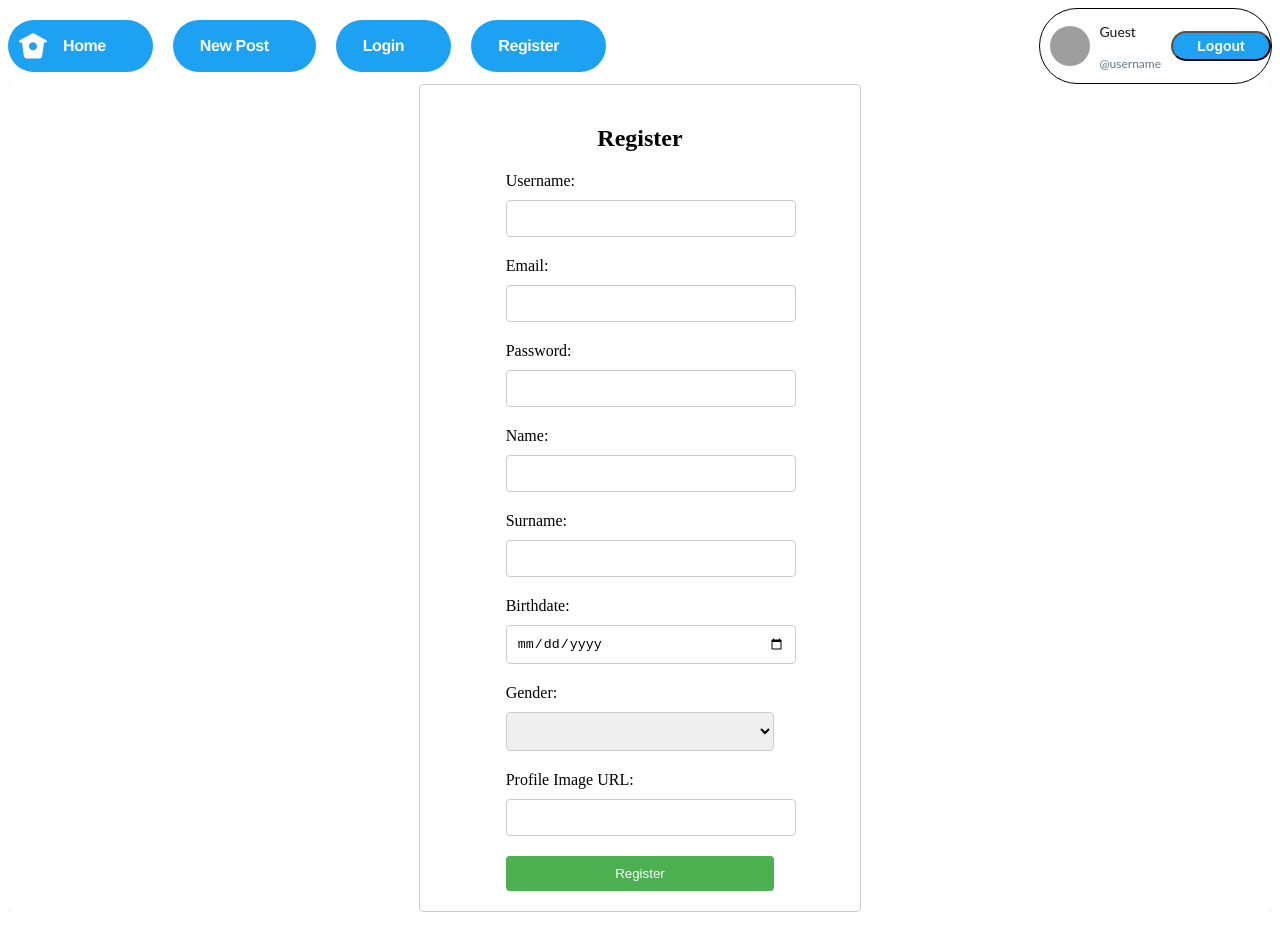
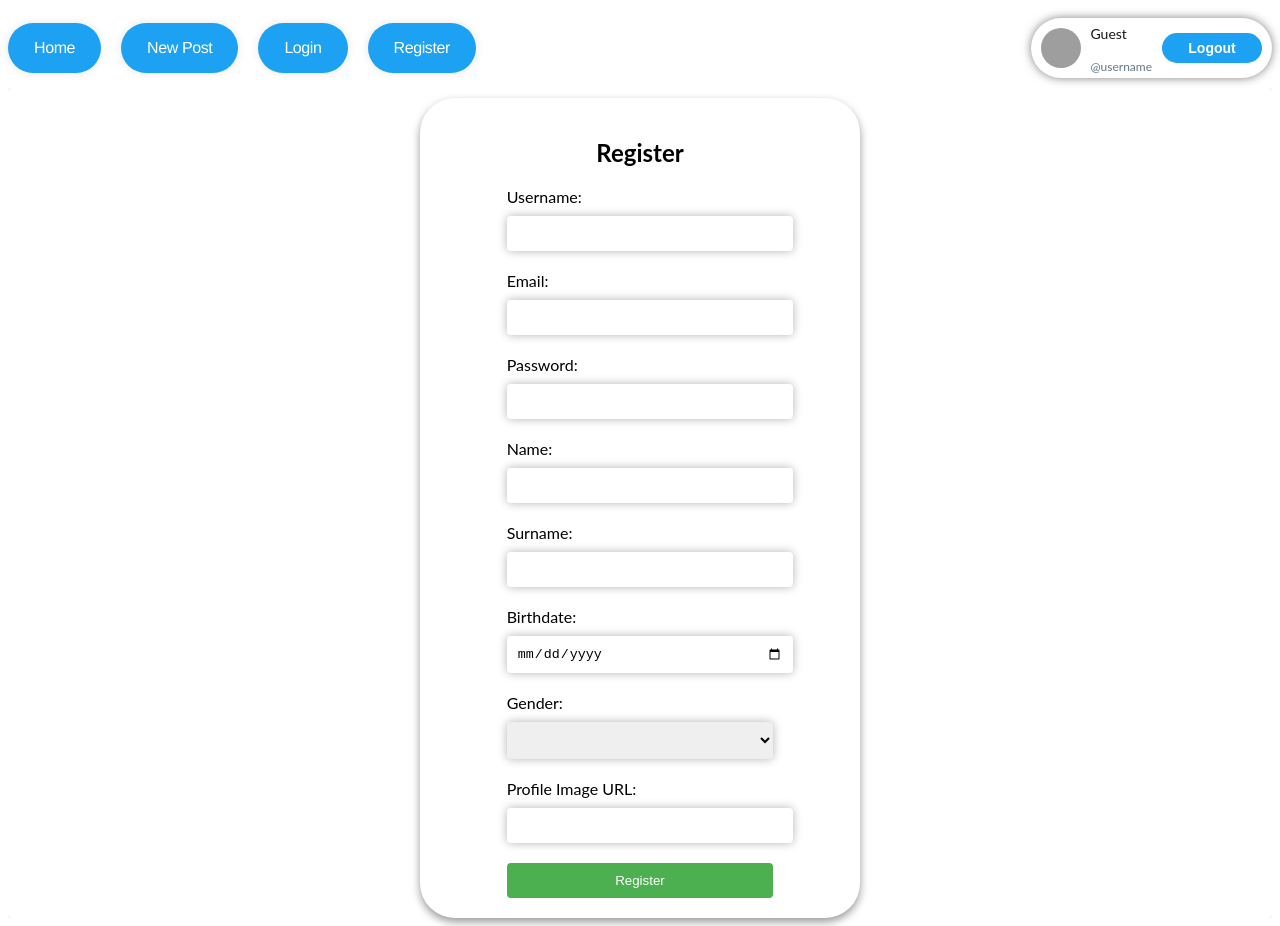
Before and after one commit to Berkayozgun/campfire-frontend, a Vue app: page /register in a window 1280 px wide. Built offline with nearby package versions, Linux system fonts and the light colour scheme; grey boxes are pictures that could not be loaded; what vue-tailwind would draw is missing.

Commit message:
Update styles in CreatePost.css and CustomHeader.css

```diff
--- a/src/components/CustomHeader.vue
+++ b/src/components/CustomHeader.vue
@@ -4,18 +4,6 @@
       <nav>
         <ul class="nav-links">
           <li class="home-link">
-            <svg
-              xmlns="http://www.w3.org/2000/svg"
-              width="28"
-              height="26"
-              viewBox="0 0 28 26"
-              fill="none"
-            >
-              <path
-                d="M27.225 7.1875L14.5938 0.371252C14.2225 0.171252 13.7763 0.171252 13.4063 0.371252L0.781258 7.1875C0.173758 7.5175 -0.0524924 8.275 0.275008 8.8825C0.500008 9.30125 0.931258 9.53875 1.37501 9.53875C1.57501 9.53875 1.78001 9.49125 1.96876 9.38875L2.88626 8.89375L4.87376 22.9563C5.14376 24.4738 6.51126 25.5338 8.19876 25.5338H19.8013C21.4888 25.5338 22.8563 24.4738 23.1288 22.9238L25.1138 8.8925L26.035 9.39C26.6413 9.71875 27.4 9.4925 27.7275 8.885C28.0563 8.2775 27.8275 7.51875 27.2225 7.19125L27.225 7.1875ZM14 17.2938C11.7563 17.2938 9.93751 15.475 9.93751 13.2313C9.93751 10.9875 11.7563 9.16875 14 9.16875C16.2438 9.16875 18.0625 10.9875 18.0625 13.2313C18.0625 15.475 16.2438 17.2938 14 17.2938Z"
-                fill="#fff"
-              />
-            </svg>
             <router-link class="home-text" to="/">Home</router-link>
           </li>
 
--- a/src/styles/CreatePost.css
+++ b/src/styles/CreatePost.css
@@ -3,7 +3,8 @@
   margin-top: 100px;
   padding: 20px;
   text-align: center;
-  border-radius: 4px;
+  border-radius: 15px;
+  box-shadow: 0 0 10px rgba(0, 0, 0, 0.2);
   display: flex;
   flex-direction: column;
   align-items: center;
@@ -25,9 +26,11 @@
 .input-field {
   width: 100%;
   padding: 10px;
+  margin: 8px 0;
   margin-bottom: 20px;
   border: 1px solid #ddd;
-  border-radius: 4px;
+  border-radius: 10px;
+  box-shadow: 0 0 5px rgba(0, 0, 0, 0.1);
   box-sizing: border-box;
 }
 
@@ -37,7 +40,8 @@
   background-color: #4caf50;
   color: white;
   border: none;
-  border-radius: 4px;
+  border-radius: 10px;
+  box-shadow: 0 0 5px rgba(0, 0, 0, 0.1);
   cursor: pointer;
   font-size: 16px;
 }
--- a/src/styles/CustomHeader.css
+++ b/src/styles/CustomHeader.css
@@ -1,6 +1,7 @@
 .twitter-header {
   display: flex;
   width: 100%;
+  height: 80px;
   background-color: #ffffff;
   flex-direction: column;
   font-family: Lato, sans-serif;
@@ -32,18 +33,17 @@
   margin-right: 20px;
   cursor: pointer;
   display: flex;
-  justify-content: center;
+  justify-content: space-between;
   align-items: center;
   flex-direction: row;
-  border: 1px solid transparent;
+  box-shadow: 0 0 10px rgba(0, 0, 0, 0.1);
   border-radius: 100px;
   padding: 5px 10px;
-  transition: all 0.2s ease-in-out;
   background-color: #1da1f2;
 }
 
 .nav-links li:hover {
-  color: #1da1f2;
+  color: #1d2;
 }
 
 .home-text {
@@ -52,10 +52,9 @@
   font-family: Helvetica Neue, Helvetica, Arial, sans-serif;
   font-size: 1.1875rem;
   font-style: normal;
-  font-weight: 700;
+  font-weight: 500;
   line-height: normal;
   letter-spacing: -0.025em;
-  margin-right: 20px;
   cursor: pointer;
   display: flex;
   justify-content: center;
@@ -65,7 +64,6 @@
   border-radius: 100px;
   padding: 10px 15px;
   transition: all 0.2s ease-in-out;
-  background-color: #1da1f2;
 }
 
 .home-link .new-post-link .login-link .register-link {
@@ -91,8 +89,9 @@
 
 .user-actions {
   display: flex;
+  height: 60px;
   align-items: center;
-  border: 1px solid #000;
+  box-shadow: 0 0 10px rgba(0, 0, 0, 0.5);
   border-radius: 50px;
   padding-left: 10px;
 }
@@ -118,12 +117,13 @@
 .user-data {
   display: flex;
   flex-direction: column;
+  align-items: flex-start;
 }
 
 .username {
   font-size: 14px;
   color: #14171a;
-  margin-bottom: 4px;
+  margin-bottom: 5px;
 }
 
 .user-bio {
@@ -158,12 +158,14 @@
   width: 100px;
   height: 30px;
   border-radius: 100px;
+  border: none;
   background-color: #1da1f2;
   color: #ffffff;
   font-size: 14px;
   font-weight: bold;
   text-decoration: none;
   cursor: pointer;
+  margin-right: 10px;
 }
 
 .logout-button:hover {
--- a/src/views/LoginForm.vue
+++ b/src/views/LoginForm.vue
@@ -3,10 +3,10 @@
     <h1>Login</h1>
     <form @submit.prevent="login">
       <label for="username">Username:</label>
-            <input type="text" id="username" v-model="username" required>
+      <input class="name-input" type="text" id="username" v-model="username" required />
       <label for="password">Password:</label>
-            <input type="password" id="password" v-model="password" required>
-            <button type="submit">Login</button>
+      <input class="pw-input" type="password" id="password" v-model="password" required />
+      <button class="submit-button" type="submit">Login</button>
     </form>
   </div>
 </template>
@@ -15,17 +15,17 @@
 export default {
   data() {
     return {
-            username: '',
-            password: ''
+      username: "",
+      password: "",
     };
   },
   methods: {
     async login() {
       try {
-                const response = await fetch('http://127.0.0.1:5000/login', {
-                    method: 'POST',
+        const response = await fetch("http://127.0.0.1:5000/login", {
+          method: "POST",
           headers: {
-                        'Content-Type': 'application/json',
+            "Content-Type": "application/json",
           },
           body: JSON.stringify({
             username: this.username,
@@ -38,40 +38,48 @@ export default {
         }
 
         const responseData = await response.json();
-                console.log('Response Data:', responseData);
+        console.log("Response Data:", responseData);
 
         console.clear();
 
         if (!responseData.username || !responseData.access_token) {
-                    throw new Error('Invalid server response format');
+          throw new Error("Invalid server response format");
         }
 
         // Update the Vuex store with user information and authentication token
-                await this.$store.dispatch('setToken', responseData.access_token);
-                await this.$store.dispatch('setUser', { username: responseData.username, access_token: responseData.access_token });
+        await this.$store.dispatch("setToken", responseData.access_token);
+        await this.$store.dispatch("setUser", {
+          username: responseData.username,
+          access_token: responseData.access_token,
+        });
 
         // Log success message
-                console.log('Login Successful - Username:', this.$store.state.user.username);
+        console.log(
+          "Login Successful - Username:",
+          this.$store.state.user.username
+        );
 
         // Redirect to the desired page
-                this.$router.push('/');
+        this.$router.push("/");
       } catch (error) {
         console.log("Login error:", error);
       }
     },
-
   },
-
 };
 </script>
 
 <style scoped>
 .login-form {
   max-width: 400px;
-    margin: 0 auto;
+  margin-top: 50px;
+  margin-left: auto;
+  margin-right: auto;
+  font-family: Lato, sans-serif;
   padding: 20px;
-    border: 1px solid #ccc;
-    border-radius: 5px;
+  box-shadow: 0 0 10px rgba(0, 0, 0, 0.3);
+  background-color: #f9f9f9;
+  border-radius: 50px;
 }
 
 .login-form h1 {
@@ -95,13 +103,28 @@ export default {
 .login-form button {
   padding: 10px;
   background-color: #007bff;
+  opacity: 0.8;
   color: #fff;
   border: none;
-    border-radius: 5px;
+  border-radius: 40px;
   cursor: pointer;
 }
 
 .login-form button:hover {
   background-color: #0056b3;
 }
+
+.login-form .name-input {
+  text-transform: lowercase;
+  border-radius: 50px;
+  border:none;
+  box-shadow: 0 0 10px rgba(0, 0, 0, 0.3);
+}
+
+.login-form .pw-input {
+  font-family: monospace;
+  border-radius: 50px;
+  border:none;
+  box-shadow: 0 0 10px rgba(0, 0, 0, 0.3);
+}
 </style>
--- a/src/views/RegisterForm.vue
+++ b/src/views/RegisterForm.vue
@@ -3,22 +3,22 @@
     <h2>Register</h2>
     <form @submit.prevent="registerUser">
       <label for="username">Username:</label>
-      <input type="text" id="username" v-model="username" required>
+      <input type="text" id="username" v-model="username" required />
 
       <label for="email">Email:</label>
-      <input type="email" id="email" v-model="email" required>
+      <input type="email" id="email" v-model="email" required />
 
       <label for="password">Password:</label>
-      <input type="password" id="password" v-model="password" required>
+      <input type="password" id="password" v-model="password" required />
 
       <label for="name">Name:</label>
-      <input type="text" id="name" v-model="name" required>
+      <input type="text" id="name" v-model="name" required />
 
       <label for="surname">Surname:</label>
-      <input type="text" id="surname" v-model="surname" required>
+      <input type="text" id="surname" v-model="surname" required />
 
       <label for="birthdate">Birthdate:</label>
-      <input type="date" id="birthdate" v-model="birthdate" required>
+      <input type="date" id="birthdate" v-model="birthdate" required />
 
       <label for="gender">Gender:</label>
       <select id="gender" v-model="gender" required>
@@ -28,7 +28,12 @@
       </select>
 
       <label for="profileImageUrl">Profile Image URL:</label>
-      <input type="text" id="profile_image_url" v-model="profile_image_url" required>
+      <input
+        type="text"
+        id="profile_image_url"
+        v-model="profile_image_url"
+        required
+      />
 
       <button type="submit">Register</button>
     </form>
@@ -36,18 +41,18 @@
 </template>
 
 <script>
-import axios from 'axios';
+import axios from "axios";
 export default {
   data() {
     return {
-      username: '',
-      email: '',
-      password: '',
-      name: '',
-      surname: '',
-      birthdate: '',
-      gender: '',
-      profile_image_url: '',
+      username: "",
+      email: "",
+      password: "",
+      name: "",
+      surname: "",
+      birthdate: "",
+      gender: "",
+      profile_image_url: "",
     };
   },
   methods: {
@@ -63,10 +68,10 @@ export default {
         profile_image_url: this.profile_image_url,
       };
 
-      axios.post('http://127.0.0.1:5000/register', userData)
+      axios
+        .post("http://127.0.0.1:5000/register", userData)
         .then((response) => {
           console.log(response.data);
-
         })
         .catch((error) => {
           console.log(error);
@@ -80,9 +85,11 @@ export default {
 .register-form {
   max-width: 400px;
   margin: 0 auto;
+  margin-top: 10px;
   padding: 20px;
-  border: 1px solid #ccc;
-  border-radius: 4px;
+  box-shadow: 0 4px 8px rgba(0, 0, 0, 0.4);
+  border-radius: 35px;
+  font-family: Lato, sans-serif;
 }
 
 h2 {
@@ -95,19 +102,27 @@ label {
   margin-bottom: 10px;
 }
 
-input,
+input {
+  width: 100%;
+  padding: 10px;
+  margin-bottom: 20px;
+  border:none;
+  box-shadow: 0 0 10px rgba(0, 0, 0, 0.3);
+  border-radius: 4px;
+}
 select {
   width: 100%;
   padding: 10px;
   margin-bottom: 20px;
-  border: 1px solid #ccc;
+  border:none;
+  box-shadow: 0 0 10px rgba(0, 0, 0, 0.3);
   border-radius: 4px;
 }
 
 button {
   width: 100%;
   padding: 10px;
-  background-color: #4CAF50;
+  background-color: #4caf50;
   color: white;
   border: none;
   border-radius: 4px;
```
Lines whose indentation alone changed are shown as unchanged.
